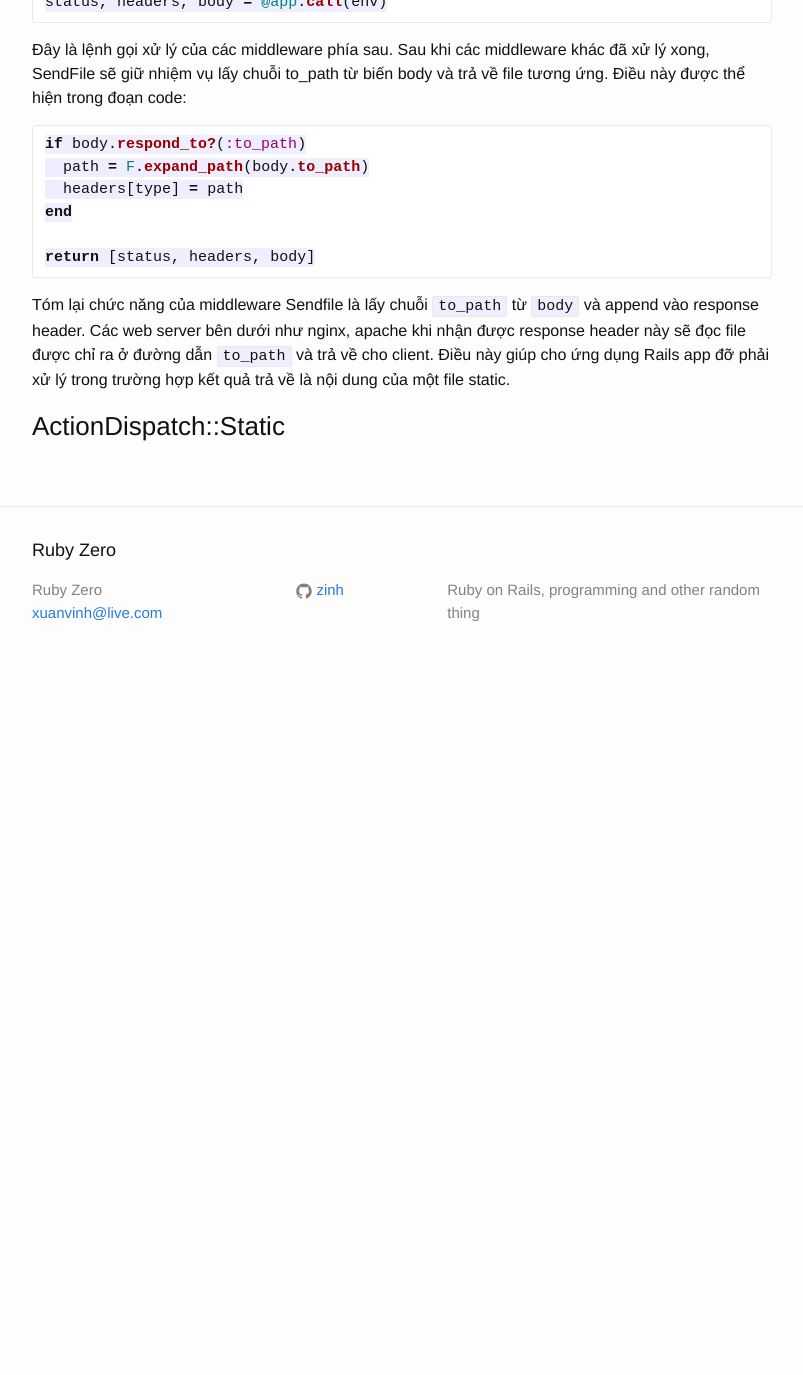
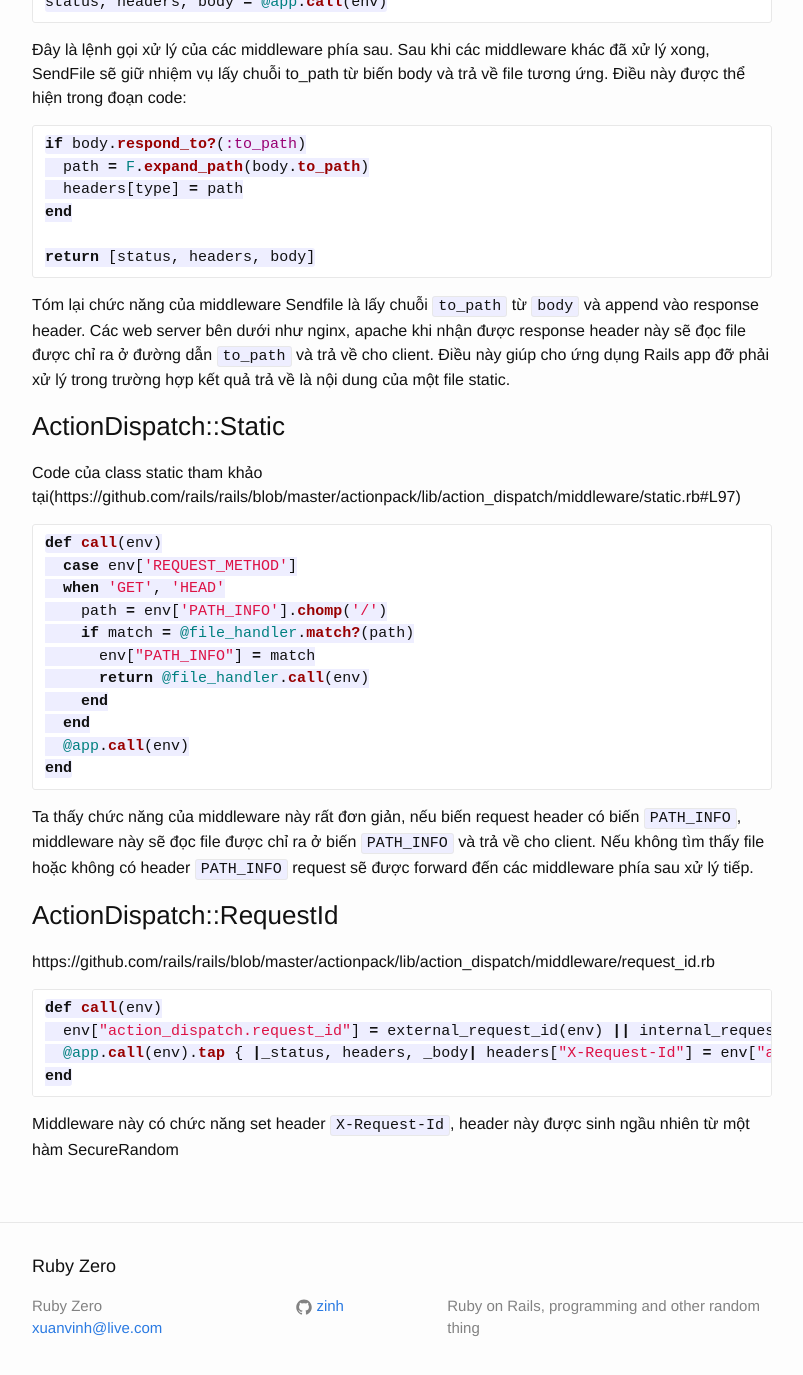
Before and after one commit to zinh/zinh.github.io, a Jekyll site: the page built from _posts/2014-11-07-rack-va-rails.markdown, in a window 1280 px wide and 1400 px high, scrolled down 1080 px. Shown: the top 1375 px of the window, without its empty margins (238-1041 px from the left). Built offline with Jekyll 4.4.1, drawn with Linux system fonts in a browser that asks for light colours; before the commit the page ends 1764 px from its top, so only the background shows below that.

Commit message:
Update 2014-11-07-rack-va-rails.markdown

````diff
--- a/_posts/2014-11-07-rack-va-rails.markdown
+++ b/_posts/2014-11-07-rack-va-rails.markdown
@@ -57,3 +57,35 @@ return [status, headers, body]
 Tóm lại chức năng của middleware Sendfile là lấy chuỗi `to_path` từ `body` và append vào response header. Các web server bên dưới như nginx, apache khi nhận được response header này sẽ đọc file được chỉ ra ở đường dẫn `to_path` và trả về cho client. Điều này giúp cho ứng dụng Rails app đỡ phải xử lý trong trường hợp kết quả trả về là nội dung của một file static.
 
 ### ActionDispatch::Static
+
+Code của class static tham khảo tại(https://github.com/rails/rails/blob/master/actionpack/lib/action_dispatch/middleware/static.rb#L97)
+
+```ruby
+def call(env)
+  case env['REQUEST_METHOD']
+  when 'GET', 'HEAD'
+    path = env['PATH_INFO'].chomp('/')
+    if match = @file_handler.match?(path)
+      env["PATH_INFO"] = match
+      return @file_handler.call(env)
+    end
+  end
+  @app.call(env)
+end
+```
+
+Ta thấy chức năng của middleware này rất đơn giản, nếu biến request header có biến `PATH_INFO`, middleware này sẽ đọc file được chỉ ra ở biến `PATH_INFO` và trả về cho client. Nếu không tìm thấy file hoặc không có header `PATH_INFO` request sẽ được forward đến các middleware phía sau xử lý tiếp.
+
+
+### ActionDispatch::RequestId
+
+https://github.com/rails/rails/blob/master/actionpack/lib/action_dispatch/middleware/request_id.rb
+
+```ruby
+def call(env)
+  env["action_dispatch.request_id"] = external_request_id(env) || internal_request_id
+  @app.call(env).tap { |_status, headers, _body| headers["X-Request-Id"] = env["action_dispatch.request_id"] }
+end
+```
+
+Middleware này có chức năng set header `X-Request-Id`, header này được sinh ngầu nhiên từ một hàm SecureRandom
````
